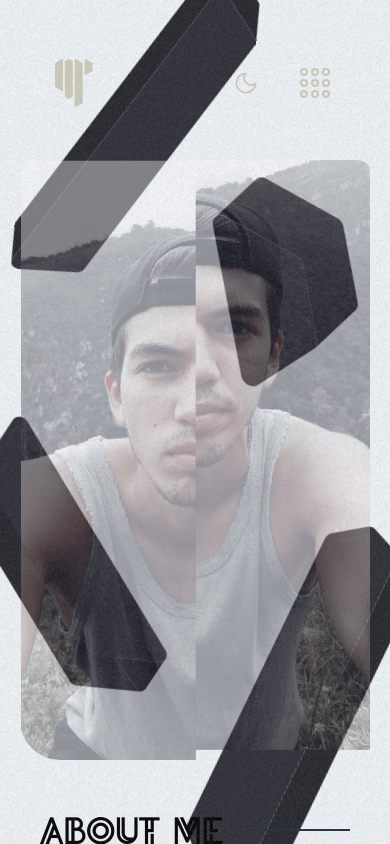
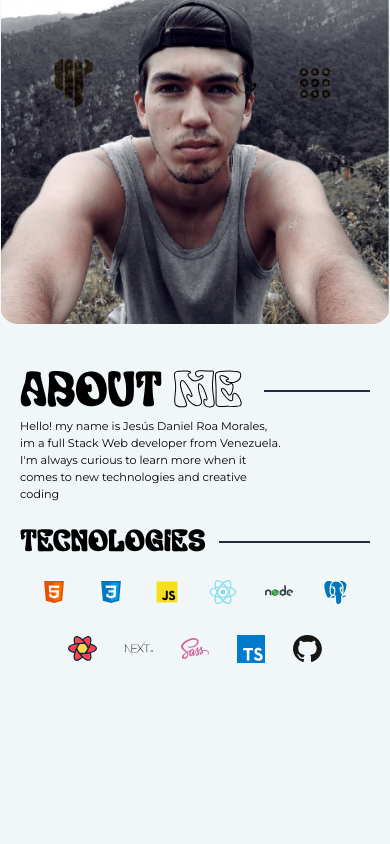
Before and after one commit to gekoJs/myPortfolio, a Next.js app: page /about in a window 390 px wide. Shown: the top 844 px of the page. Built offline with nearby package versions, Linux system fonts and the light colour scheme.

Commit message:
Fixing responsive and adding new features for styling

```diff
--- a/components/nav/Nav.module.scss
+++ b/components/nav/Nav.module.scss
@@ -2,7 +2,7 @@
   width: 100%;
   position: fixed;
   top: 96px;
-  z-index: 5;
+  z-index: 20;
   nav {
     padding: 0 102px;
     width: 100%;
--- /dev/null
+++ b/data/tecnologiesData.json
@@ -0,0 +1,57 @@
+[
+  {
+    "name": "HTML",
+    "icon": "/svg/icons/html.svg",
+    "link": "https://developer.mozilla.org/es/docs/Web/HTML"
+  },
+  {
+    "name": "css",
+    "icon": "/svg/icons/css.svg",
+    "link": "https://developer.mozilla.org/es/docs/Web/CSS"
+  },
+  {
+    "name": "javaScript",
+    "icon": "/svg/icons/javaScript.svg",
+    "link": "https://developer.mozilla.org/es/docs/Web/JavaScript"
+  },
+  {
+    "name": "react",
+    "icon": "/svg/icons/react.svg",
+    "link": "https://es.react.dev/"
+  },
+  {
+    "name": "nodeJs",
+    "icon": "/svg/icons/nodeJs.svg",
+    "link": "https://nodejs.org/es"
+  },
+  {
+    "name": "postgreSQL",
+    "icon": "/svg/icons/postgreSQL.svg",
+    "link": "https://www.postgresql.org/"
+  },
+  {
+    "name": "reactQuery",
+    "icon": "/svg/icons/reactQuery.svg",
+    "link": "https://tanstack.com/query/v3/"
+  },
+  {
+    "name": "nextJs",
+    "icon": "/svg/icons/nextJs.svg",
+    "link": "https://nextjs.org/"
+  },
+  {
+    "name": "sass",
+    "icon": "/svg/icons/sass.svg",
+    "link": "https://sass-lang.com/"
+  },
+  {
+    "name": "typeScript",
+    "icon": "/svg/icons/typeScript.svg",
+    "link": "https://www.typescriptlang.org/"
+  },
+  {
+    "name": "github",
+    "icon": "/svg/icons/github.svg",
+    "link": "https://github.com/"
+  }
+]
--- a/layout/About/About.jsx
+++ b/layout/About/About.jsx
@@ -4,8 +4,9 @@ import { motion as m } from "framer-motion";
 import { useEffect, useState } from "react";
 import { useDispatch, useSelector } from "react-redux";
 import { hoverCursor, showMenu } from "@/Redux/animateTrigger";
+import { useRouter } from "next/router";
+import tecnologiesData from "../../data/tecnologiesData.json";
 import Image from "next/image";
-import { useRouter } from "next/router";
 
 export default function About() {
   //-----------------------------
@@ -14,69 +15,10 @@ export default function About() {
   const isMenuOpen = useSelector((state) => state.animations.menu);
   //-----------------------------
   //-----------------------------
-  const tecnologies = [
-    {
-      name: "HTML",
-      icon: "/svg/icons/html.svg",
-      link: "https://developer.mozilla.org/es/docs/Web/HTML",
-    },
-    {
-      name: "css",
-      icon: "/svg/icons/css.svg",
-      link: "https://developer.mozilla.org/es/docs/Web/CSS",
-    },
-    {
-      name: "javaScript",
-      icon: "/svg/icons/javaScript.svg",
-      link: "https://developer.mozilla.org/es/docs/Web/JavaScript",
-    },
-    {
-      name: "react",
-      icon: "/svg/icons/react.svg",
-      link: "https://es.react.dev/",
-    },
-    {
-      name: "nodeJs",
-      icon: "/svg/icons/nodeJs.svg",
-      link: "https://nodejs.org/es",
-    },
-    {
-      name: "postgreSQL",
-      icon: "/svg/icons/postgreSQL.svg",
-      link: "https://www.postgresql.org/",
-    },
-    {
-      name: "reactQuery",
-      icon: "/svg/icons/reactQuery.svg",
-      link: "https://tanstack.com/query/v3/",
-    },
-    {
-      name: "nextJs",
-      icon: "/svg/icons/nextJs.svg",
-      link: "https://nextjs.org/",
-    },
-    {
-      name: "sass",
-      icon: "/svg/icons/sass.svg",
-      link: "https://sass-lang.com/",
-    },
-    {
-      name: "typeScript",
-      icon: "/svg/icons/typeScript.svg",
-      link: "https://www.typescriptlang.org/",
-    },
-    {
-      name: "github",
-      icon: "/svg/icons/github.svg",
-      link: "https://github.com/",
-    },
-  ];
-  //-----------------------------
-  //-----------------------------
   const [loader, setLoader] = useState(false);
   useEffect(() => {
     setLoader(true);
-    dispatch(showMenu(false))
+    dispatch(showMenu(false));
   }, []);
   //-----------------------------
   //-----------------------------
@@ -97,29 +39,23 @@ export default function About() {
   };
   //-----------------------------
   //-----------------------------
-  const router = useRouter();
   return (
     <div
       className={style.container}
       style={{
-        flexDirection: isShorterThan700 && "column",
-        justifyContent: isShorterThan700 && "center",
-        padding: isShorterThan700 && "20px",
+        flexDirection: isShorterThan700 && "column"
       }}
     >
       <div
+        className={style.overflow}
         style={{
-          overflow: "hidden",
           alignSelf: isShorterThan700 ? "center" : "flex-start",
-          borderRadius: isShorterThan700 && "12px",
-          marginTop: isShorterThan700 && "140px",
-          width: "100%",
-          maxWidth: "500px",
-          minWidth: "300px",
+          borderRadius: isShorterThan700 && "0 0 2em 2em"
         }}
       >
         <div className={style.imgContainer}>
           <m.div
+            style={{ width: "50%" }}
             variants={variants}
             animate={isMenuOpen ? "closeImgL" : "openImgL"}
             initial="openImgL"
@@ -129,15 +65,14 @@ export default function About() {
               duration: 0.8,
               delay: isMenuOpen ? 0 : 0.4,
             }}
-            style={{ zIndex: 2 }}
           >
-            <img
-              className={`${style.imgLeft} ${style.img}`}
-              src="/png/AboutMeLeft.png"
-              alt=""
-            />
+            <div className={style.imgLeftContainer}>
+              <Image src={"/png/AboutMeLeft.png"} fill={true} />
+            </div>
           </m.div>
+
           <m.div
+          style={{width: "50%"}}
               variants={variants}
               animate={isMenuOpen ? "closeImgR" : "openImgR"}
               initial="openImgR"
@@ -146,14 +81,12 @@ export default function About() {
                 type: "spring",
                 duration: 0.8,
                 delay: isMenuOpen ? 0 : 0.4,
-            }}
-            style={{ zIndex: 2 }}
+              }}>
+            <div
+              className={style.imgRightContainer}
             >
-            <img
-              className={`${style.imgRight} ${style.img}`}
-              src="/png/AboutMeRight.png"
-              alt=""
-            />
+              <Image src={"/png/AboutMeRight.png"} fill={true} />
+            </div>
           </m.div>
         </div>
       </div>
@@ -180,11 +113,8 @@ export default function About() {
               delay: isMenuOpen ? 0 : 0.4,
             }}
             className={style.title}
-            style={{
-              fontSize: isShorterThan1050 && "40px",
-            }}
           >
-            ABOUT ME
+            ABOUT&nbsp;<span>ME</span>
             <hr className={style.hr} />
           </m.h1>
           <m.p
@@ -198,9 +128,6 @@ export default function About() {
               delay: isMenuOpen ? 0 : 0.4,
             }}
             className={style.description}
-            style={{
-              fontSize: isShorterThan1050 && "18px",
-            }}
           >
             Hello! my name is Jesús Daniel Roa Morales, im a full Stack Web
             developer from Venezuela. I'm always curious to learn more when it
@@ -227,7 +154,7 @@ export default function About() {
             TECNOLOGIES <hr className={style.hr} />
           </m.h2>
           <div className={style.iconContainer}>
-            {tecnologies.map((e, i) => {
+            {tecnologiesData.map((e, i) => {
               return (
                 <m.div
                   variants={variants}
--- a/layout/About/About.module.scss
+++ b/layout/About/About.module.scss
@@ -5,13 +5,14 @@
   align-items: center;
   justify-content: left;
   flex-direction: row-reverse;
+  font-size: 16px;
   z-index: 2;
 }
 .wrapper {
-  padding: 0 20px 0 90px;
+  padding: 0 1.25em 0 5.6em;
   width: 100%;
-  min-width: 700px;
-  margin:  160px auto 0;
+  min-width: 43.8em;
+  margin:  10em auto 0;
   display: flex;
   flex-direction: column;
   justify-content: center;
@@ -20,16 +21,20 @@
 .contentWrapper {
   overflow: hidden;
   .title {
-    font-family: "inzdeco";
-    font-size: 80px;
+    font-family: var(--fontTitles);
+    font-size: 4em;
     display: flex;
     align-items: center;
     white-space: nowrap;
+    span{
+      -webkit-text-fill-color: transparent;
+      -webkit-text-stroke-width: 1px;
+    }
   }
   .description {
     font-family: "Montserrat";
-    font-size: 20px;
-    min-width: 320px;
+    font-size: 1.25em;
+    min-width: 20em;
     width: 75%;
   }
 }
@@ -37,76 +42,108 @@
 .hr {
   width: 100%;
   border: 1px solid var(--fill);
-  margin-left: 24px;
-}
-.imgContainer {
-  z-index: 2;
-  height: 600px;
-  display: flex;
-  border-radius: 0 0 0 40px;
-  overflow: hidden;
-  background-color: var(--background);
-  justify-content: center;
-  &:hover .imgLeft {
-    transform: translate(1px, -20px);
-  }
-  &:hover .imgRight {
-    transform: translate(-1px, -20px);
-  }
-  &:hover .img {
-    opacity: 1;
-  }
-  .img {
-    height: 105%;
-    transition: all 0.4s;
-    transition-property: transform opacity;
-    object-fit: cover;
-    opacity: 0.4;
-  }
-  .imgRight {
-    transform: translate(0px, -40px);
-    object-position: left;
-  }
-  .imgLeft {
-    object-position: right;
-    transform: translate(1px, 0px);
-  }
+  margin-left: 0.6em;
 }
 .tecnologiesContainer{
-    margin-top: 40px;
+    margin-top: 2.5em;
     .titleTec{
         display: flex;
         align-items: center;
-        font-family: "inzdeco";
-        font-size: 40px;
+        font-family: var(--fontTitles);
+        font-size: 2.5em;
     }
 }
 .iconContainer{
     display: flex;
     justify-content: center;
-    gap: 20px;
+    gap: 1.25em;
     flex-wrap: wrap;
     width: 100%;
-    max-width: 600px;
-    min-width: 300px;
-    margin: 20px auto;
+    max-width: 37.5em;
+    min-width: 18.75em;
+    margin: 1.25em auto;
 }
 .iconWrapper {
     background-color: var(--fillOp);
-    width: 80px;
-    height: 80px;
+    width: 5em;
+    height: 5em;
     display: flex;
     align-items: center;
     justify-content: center;
-    border-radius: 800px;
+    border-radius: 50em;
     transition: transform .2s;
     transition-property: transform, background;
     cursor: pointer;
   .icon {
-    width: 50px;
+    width: 3.125em;
   }
   &:hover{
     transform: translateY(-4px);
     background-color: var(--fill);
   }
 }
+
+.overflow{
+  overflow: hidden;
+  width: 100%;
+  max-width: 500px;
+  border-radius: 0 0 0 2em;
+  .imgContainer{
+    height: 36em;
+    display: flex;
+    transition: opacity .4s ease;
+    opacity: .6;
+    &:hover .imgLeftContainer{
+      transform: translate(1px, -1.5em);
+    }
+    &:hover .imgRightContainer{
+      transform: translate(-1px, -1.5em);
+    }
+    &:hover{
+      opacity: 1;
+    }
+    .imgLeftContainer{
+      transform: translate(1px, 0em);
+      height: 39em;
+      img{
+        object-position: right center;
+      }
+    }
+    .imgRightContainer{
+      transform: translate(-1px, -3em);
+      height: 39em;
+      img{
+        object-position: left center;
+      }
+    }
+    .imgLeftContainer, .imgRightContainer{
+      transition: transform .4s ease;
+      width: 100%;
+      position: relative;
+      img{
+        object-fit: cover;
+      }
+    }
+  }
+}
+
+@media screen and (max-width: 1050px) {
+  .container{
+    font-size: 13px;
+  }
+}
+@media screen and (max-width: 700px) {
+  .container{
+    justify-content: flex-start;
+  }
+}
+@media screen and (max-width: 550px) {
+  .container{
+    font-size: 11px;
+  }
+}
+@media screen and (max-width: 400px) {
+  .container{
+    font-size: 9px;
+  }
+}
--- a/layout/AppLayout/AppLayout.jsx
+++ b/layout/AppLayout/AppLayout.jsx
@@ -12,8 +12,8 @@ export default function AppLayout({ children }) {
         <Nav />
         <Menu />
         {children}
-        <Noise />
-        <AnimatedPillar/>
+        {/* <Noise />
+        <AnimatedPillar/> */}
         <Cursor />
       </div>
     </div>
--- a/layout/Contact/Contact.jsx
+++ b/layout/Contact/Contact.jsx
@@ -26,6 +26,11 @@ export default function Contact() {
   }, []);
   //-----------------------------
   //-----------------------------
+  const [isSmallerThan650] = useMediaQuery("(max-width: 650px)");
+  const [isSmallerThan505] = useMediaQuery("(max-width: 505px)");
+  const [isSmallerThan400] = useMediaQuery("(max-width: 400px)");
+  //-----------------------------
+  //-----------------------------
   const contactPlatforms = [
     {
       name: "Whatsapp",
@@ -50,7 +55,7 @@ export default function Contact() {
       pointerEvents: "none",
     },
     showTitle: {
-      width: "75%",
+      width: isSmallerThan650 ? "90%" : "75%",
       opacity: 1,
       pointerEvents: "auto",
     },
@@ -162,11 +167,6 @@ export default function Contact() {
   } = emailMutation;
   //-----------------------------
   //-----------------------------
-  const [isSmallerThan1000] = useMediaQuery("(max-width: 1000px)");
-  const [isSmallerThan505] = useMediaQuery("(max-width: 505px)");
-  const [isSmallerThan400] = useMediaQuery("(max-width: 400px)");
-  //-----------------------------
-  //-----------------------------
   return (
     <main className={style.container}>
       <m.h1
@@ -181,9 +181,6 @@ export default function Contact() {
         }}
         className={style.titleContainer}
         style={{
-          fontSize:
-            (isSmallerThan505 && "40px") || (isSmallerThan1000 && "50px"),
-          width: isSmallerThan505 && "100%",
           justifyContent: isSmallerThan505 && "center",
           overflow: "hidden",
         }}
@@ -215,7 +212,6 @@ export default function Contact() {
         <h2
           className={style.h2}
           style={{
-            fontSize: isSmallerThan505 && "28px",
             margin: isSmallerThan400 && "0",
             color: (existError && "#e04242") || (isSuccess && "#49a049"),
           }}
@@ -229,7 +225,6 @@ export default function Contact() {
                 ? "#49a049"
                 : "var(--fill)",
             }}
-            className={style.img}
             clip-rule="evenodd"
             fill-rule="evenodd"
             height="30mm"
@@ -335,9 +330,7 @@ export default function Contact() {
       >
         <h2
           className={style.h2}
-          style={{ fontSize: isSmallerThan505 && "28px" }}
         >
-          {" "}
           <img
             onClick={() => setIsClicked(!isClicked)}
             onMouseEnter={() => dispatch(hoverCursor(true))}
@@ -345,12 +338,10 @@ export default function Contact() {
             style={{
               transform: isClicked && "rotate(180deg)",
               animation: isClicked && "ClickMe 1s ease infinite",
-              width: isSmallerThan505 && "40px",
             }}
-            className={style.img}
             src="/svg/icons/arrow.svg"
             alt=""
-          />{" "}
+          />
           Or write me by:
         </h2>
         <div
--- a/layout/Home/Home.jsx
+++ b/layout/Home/Home.jsx
@@ -62,7 +62,7 @@ export default function Home(props) {
             position: "relative",
           }}
         >
-          <h1>Hey i'm&nbsp;</h1>
+          <h1>H<div className={style.largeLetter}>e</div>y i'm&nbsp;</h1>
           <div
             className={style.nameWrapper}
             onMouseEnter={() => {
@@ -74,7 +74,7 @@ export default function Home(props) {
               handleHoverWave();
             }}
           >
-            <h1 className={style.homeName}>JESUS ROA</h1>
+            <h1 className={style.homeName}>JES<div className={style.largeLetter_2}>U</div>S R<div className={style.largeLetter_2}>O</div>A</h1>
             <div className={style.waveWrapper}>
               <div
                 className={classWave}
@@ -97,7 +97,7 @@ export default function Home(props) {
           }}
           className={`${style.greeting} ${style.greeting_2}`}
         >
-          <h2>I build things for the web</h2>
+          <h2>I buil<div className={style.largeLetter}>d</div> thi<div className={style.largeLetter}>n</div>gs for t<div className={style.largeLetter}>h</div>e web</h2>
         </m.div>
       </div>
 
--- a/layout/menu/Menu.module.scss
+++ b/layout/menu/Menu.module.scss
@@ -1,22 +1,17 @@
 .container {
-  // top: 50%;
-  // left: 40%;
-  // transform: translate(-50%, -50%);
   width: 100%;
   min-height: 100vh;
   position: fixed;
   display: flex;
   align-items: center;
   justify-content: left;
-  z-index: 4;
+  z-index: 10;
   font-size: 16px;
   ul {
     margin-left: 22%;
-    // height: 400px;
     display: flex;
     flex-direction: column;
     align-items: left;
-    // justify-content: center;
     white-space: nowrap;
   }
 }
@@ -29,7 +24,7 @@
   font-family: var(--fontTitles);
   overflow: hidden;
   transform: translateY(32%);
-  transition: transform 0.2s;
+  transition: transform 0.2s ease;
   color: var(--color);
   div {
     transition: transform 0.5s;
@@ -39,7 +34,7 @@
       &:hover {
         color: var(--fill);
       }
-      span {
+      .number {
         -webkit-text-fill-color: transparent;
         -webkit-text-stroke-width: 1px;
         font-size: .4em;
@@ -62,6 +57,15 @@
     }
   }
 }
+.largeLetter{
+  transition: all .2s ease;
+  transition-property: margin transform;
+  -webkit-text-fill-color: transparent;
+  -webkit-text-stroke-width: 1px;
+  display: inline-block;
+  transform: scaleX(1.8);
+  margin: 0 .3em;
+}
 
 @media screen and (max-width: 600px) {
   .container{
--- a/layout/work/Work.jsx
+++ b/layout/work/Work.jsx
@@ -61,7 +61,7 @@ export default function Work() {
       <div className={style.cardsContainer}>
         {worksData.map((e, i) => {
           return (
-            <div className={style.overflow} key={i}>
+            <div className={style.overflow} key={i}style={{pointerEvents: isMenuOpen && "none"}}>
               <Link href={`/work/${e.id}`}>
                 <m.div
                   className={style.cardWrapper}
```
Also changed, not shown: layout/Contact/Contact.module.scss (+82 -41 lines), layout/Home/Home.module.scss (+19 -1 lines), layout/menu/Menu.jsx (+14 -5 lines). Lines whose indentation alone changed are shown as unchanged.
